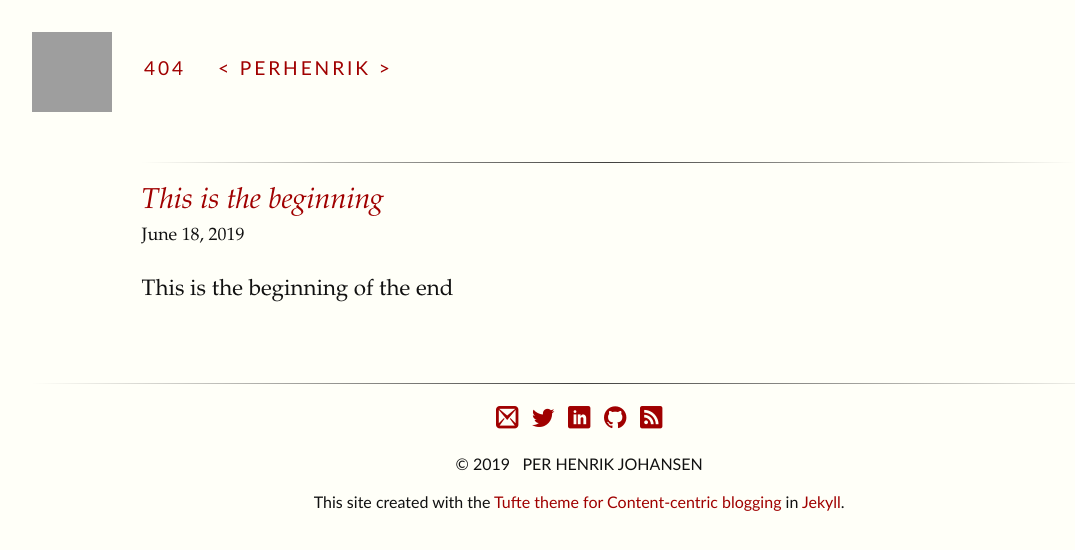
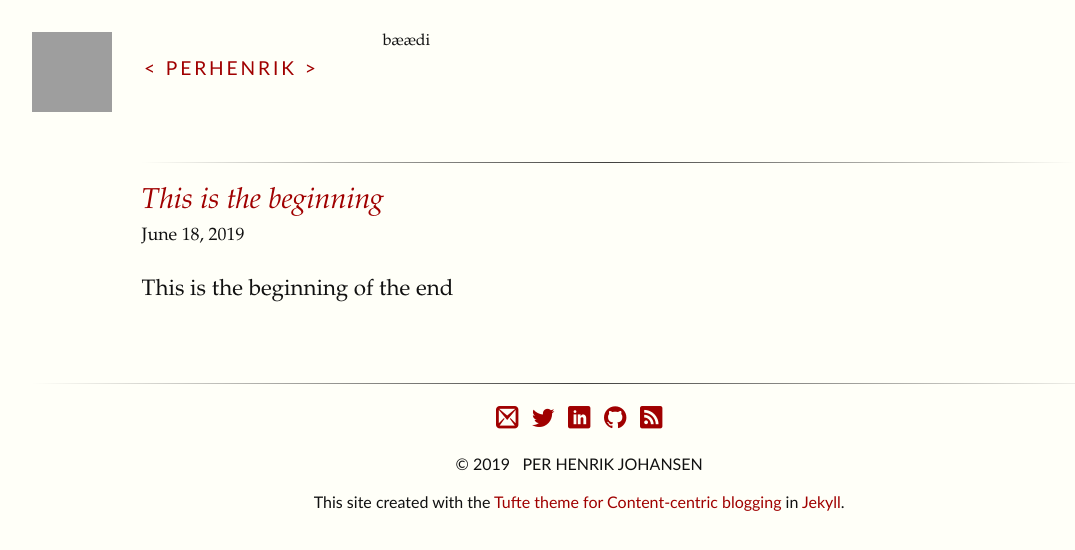
Before and after one commit to perhenrik/perhenrik.github.io, a Jekyll site: the page built from index.html, in a window 1280 px wide. Shown: the top 550 px of the page, without its empty margins (32-1107 px from the left). Built offline with Jekyll 4.4.1, drawn with Linux system fonts in a browser that asks for light colours; grey boxes are pictures that could not be loaded.

Commit message:
Testing removal of 404 in header

```diff
--- a/_includes/header.html
+++ b/_includes/header.html
@@ -6,7 +6,7 @@
 		{% unless node.nav_exclude %}
 		    {% if page.url == node.url %}
 		      <a class="active" href="{{node.url | prepend: site.baseurl}}" class="active">{{node.title}}</a>
-                    {% elsif page.title contains '404' %}
+                    {% elsif node.title contains '404' %}
 			bæædi
 		    {% else %}
 		      <a href="{{node.url | prepend: site.baseurl}}">{{node.title}}</a>
```
